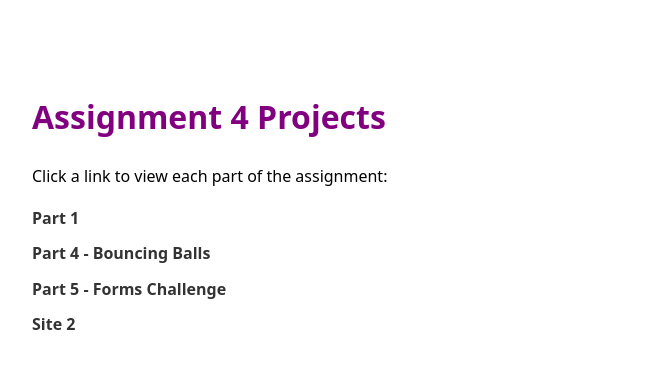
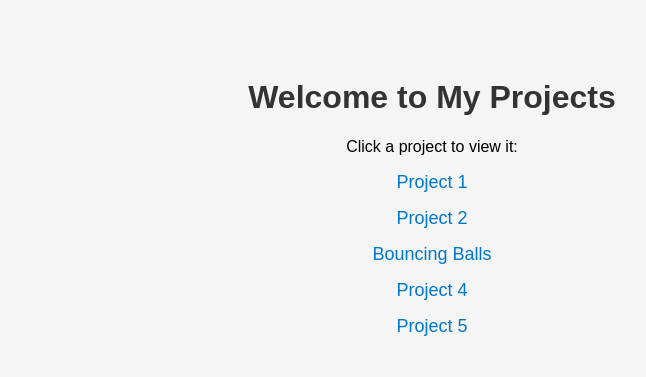
Before and after one commit to keenanb35/keenanb35.github.io-assignment-4, a plain HTML site: page index.html in a window 1280 px wide. Shown: the whole page, without its empty margins (208-854 px from the left). Drawn offline with Linux system fonts and the light colour scheme.

Commit message:
homepage troubleshooting

```diff
--- a/index.html
+++ b/index.html
@@ -2,43 +2,45 @@
 <html lang="en">
 <head>
   <meta charset="UTF-8">
-  <title>Assignment 4 Projects</title>
+  <meta name="viewport" content="width=device-width, initial-scale=1.0">
+  <title>Keenan's Projects</title>
   <style>
     body {
-      font-family: system-ui, sans-serif;
-      max-width: 800px;
-      margin: 50px auto;
-      padding: 20px;
-      line-height: 1.6;
+      font-family: Arial, sans-serif;
+      background-color: #f5f5f5;
+      text-align: center;
+      padding: 50px;
     }
     h1 {
-      color: purple;
+      color: #333;
     }
     ul {
       list-style-type: none;
       padding: 0;
     }
     li {
-      margin: 10px 0;
+      margin: 15px 0;
     }
     a {
       text-decoration: none;
-      color: #333;
-      font-weight: bold;
+      color: #0077cc;
+      font-size: 18px;
     }
     a:hover {
-      color: purple;
+      text-decoration: underline;
+      color: #005fa3;
     }
   </style>
 </head>
 <body>
-  <h1>Assignment 4 Projects</h1>
-  <p>Click a link to view each part of the assignment:</p>
+  <h1>Welcome to My Projects</h1>
+  <p>Click a project to view it:</p>
   <ul>
-    <li><a href="part1/">Part 1</a></li>
-    <li><a href="03-bouncing-balls/part4/">Part 4 - Bouncing Balls</a></li>
-    <li><a href="part5/">Part 5 - Forms Challenge</a></li>
-    <li><a href="site2/">Site 2</a></li>
+    <li><a href="01-project1.html">Project 1</a></li>
+    <li><a href="02-project2.html">Project 2</a></li>
+    <li><a href="03-bouncing-balls.html">Bouncing Balls</a></li>
+    <li><a href="04-project4.html">Project 4</a></li>
+    <li><a href="05-project5.html">Project 5</a></li>
   </ul>
 </body>
 </html>
```
